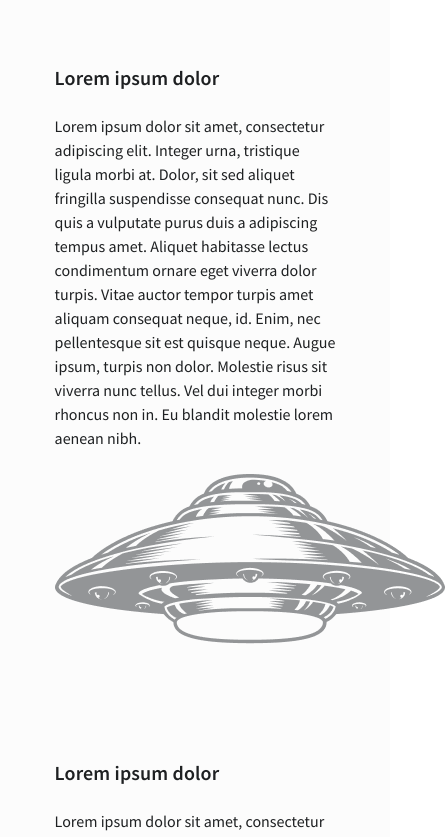
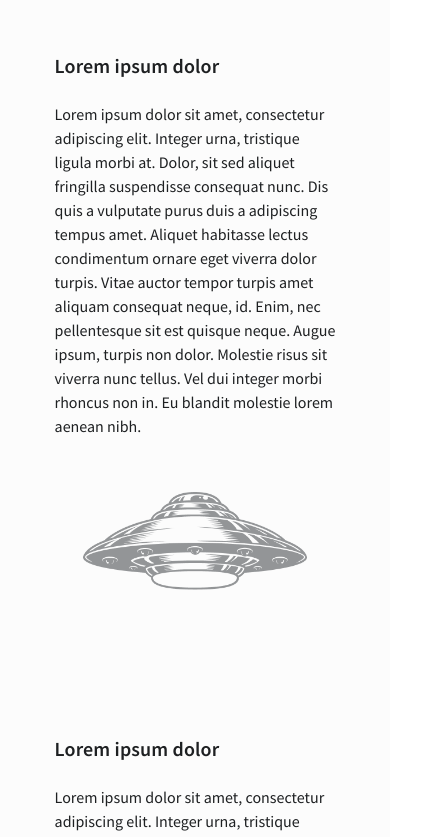
Before and after one commit to marician-net/secret-box, a Vue app: page /docs in a window 390 px wide. Shown: the part 2159-2996 px from the top of the page, 445 px wide, since content can reach past the window. Built offline with nearby package versions, Linux system fonts and the light colour scheme.

Commit message:
fixed style docs page

```diff
--- a/src/pages/Docs.vue
+++ b/src/pages/Docs.vue
@@ -132,8 +132,10 @@
             </p>
             <br />
           </div>
+<div class="image">
           <img src="/img/ufo-5.png" alt="Lorem">
 
+</div>
       </li>
       <li >
           <div class="text">
@@ -152,7 +154,9 @@
             </p>
             <br />
           </div>
-          <img src="/img/ufo-5.png" alt="Lorem">
+         <div class="image">
+            <img src="/img/ufo-5.png" alt="Lorem">
+         </div>
 
       </li>
       <li >
@@ -428,9 +432,15 @@ export default {
         margin: 30px 0;
         @media (max-width: 1024px) {
             width: 100%;
+            margin-bottom: 30px;
         }
         & img {
-          width: 40%
+          height:100%;
+          @media (max-width: 1024px) {
+            width: 80%;
+            height: auto;
+            margin: 0;
+          }
         }
       }
       & .box-item {
```
